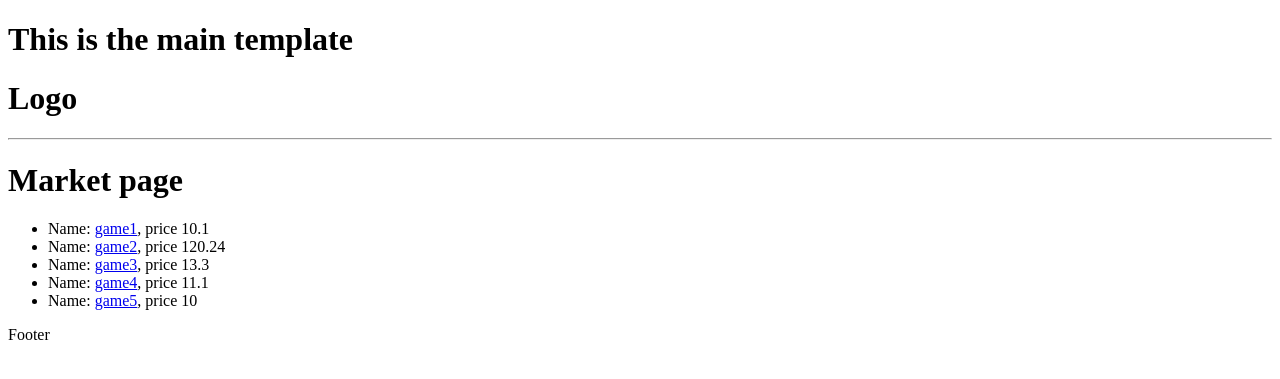
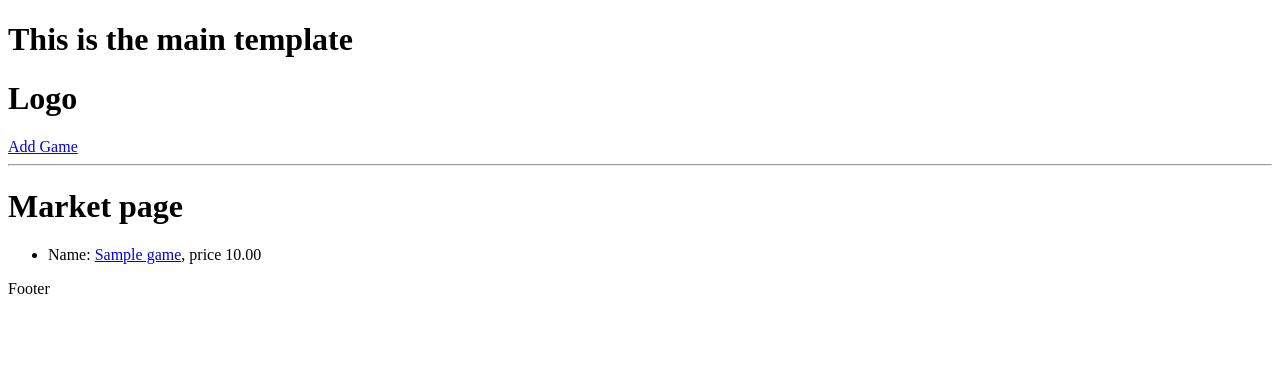
Before and after one commit to andreiec/django-game-store, a Django app: page / in a window 1280 px wide. Shown: the top 379 px of the page. Run offline with Django 3.2, Linux system fonts and the light colour scheme; tables that the repository leaves empty hold one stand-in row (values such as "Sample post").

Commit message:
Added form page for submitting new games. changed the look of basic template pages

```diff
--- a/gamestore/market/templates/market/market.html
+++ b/gamestore/market/templates/market/market.html
@@ -6,7 +6,7 @@
 
 <ul>
     {% for game in games %}
-        <li>Name: <a href="{% url 'game' game.name %}">{{game.name}}</a>, price {{game.price}} </li>
+        <li>Name: <a href="{% url 'game' game.id %}">{{game.title}}</a>, price {{game.price}} </li>
     {% endfor %}
 </ul>
 
--- a/gamestore/market/urls.py
+++ b/gamestore/market/urls.py
@@ -5,4 +5,5 @@ from . import views
 urlpatterns = [
     path('', views.market, name='market'),
     path('game/<str:pk>/', views.game, name='game'),
+    path('add-game/', views.addGame, name='add-game'),
 ]
--- a/gamestore/market/views.py
+++ b/gamestore/market/views.py
@@ -1,25 +1,23 @@
 from django.shortcuts import render
 from django.http import HttpResponse
+from .models import Game
+from .forms import GameForm
 
-games = [
-    {'name': "game1", 'price': 10.1},
-    {'name': "game2", 'price': 120.24},
-    {'name': "game3", 'price': 13.3},
-    {'name': "game4", 'price': 11.1},
-    {'name': "game5", 'price': 10},
-]
-
+# Main page
 def market(request):
+    games = Game.objects.all()
     context = { 'games': games }
-
     return render(request, 'market/market.html', context)
 
 
+# Specific game
 def game(request, pk):
-    gameObj = None
+    game = Game.objects.get(id=pk)
+    return render(request, 'market/game.html', { 'game': game })
 
-    for i in games:
-        if i['name'] == pk:
-            gameObj = i
 
-    return render(request, 'market/game.html', { 'game': gameObj })
+# Add new game form
+def addGame(request):
+    form = GameForm()
+    context = {'form': form}
+    return render(request, 'market/game_form.html', context)
--- a/gamestore/templates/navbar.html
+++ b/gamestore/templates/navbar.html
@@ -1,2 +1,3 @@
 <h1>Logo</h1>
+<a href="{% url 'add-game' %}">Add Game</a>
 <hr>
```
Also changed, not shown: gamestore/market/forms.py (added, +9 -0 lines), gamestore/market/templates/market/game.html (+8 -1 lines), gamestore/market/templates/market/game_form.html (added, +12 -0 lines).
